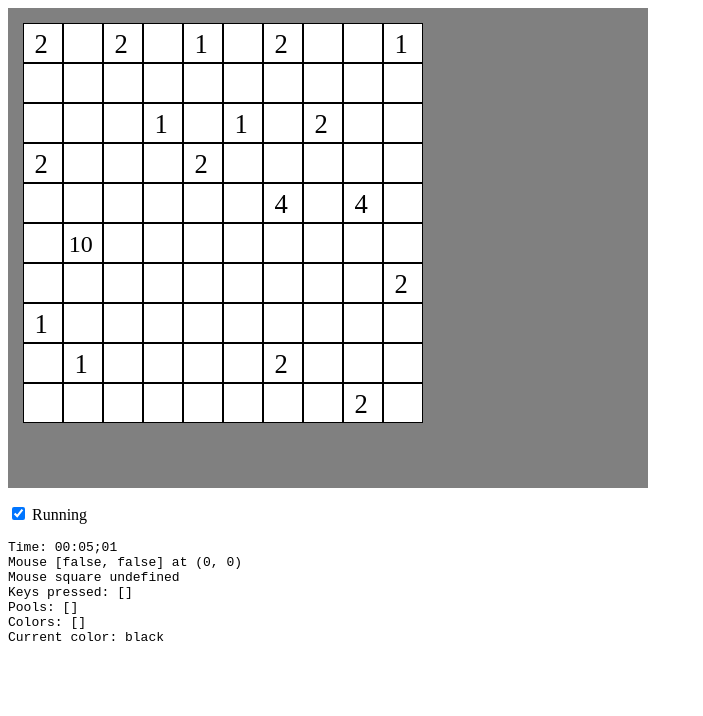
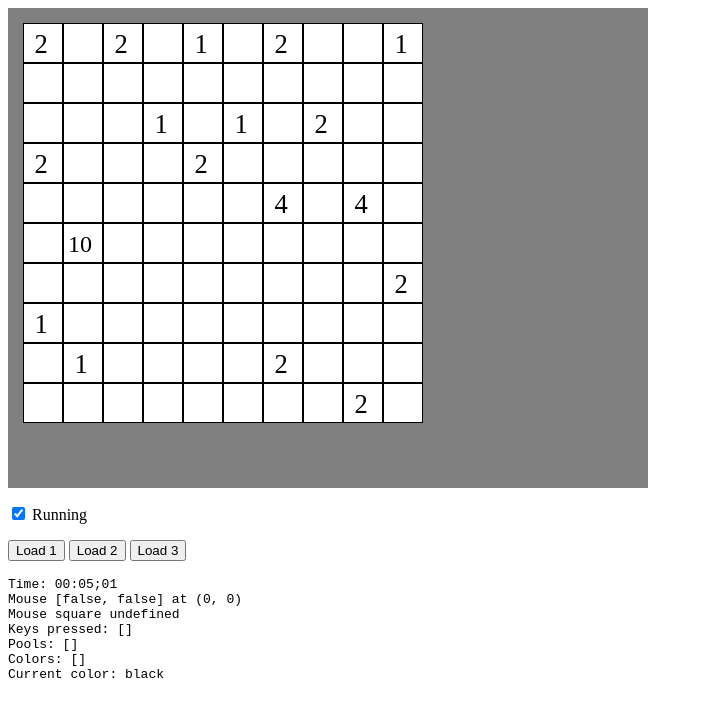
Before and after one commit to mtolly/hackmadison, a plain HTML site: page index.htm in a window 1280 px wide. Shown: the whole page, without its empty margins (0-703 px from the left). Drawn offline with nearby package versions, Linux system fonts and the light colour scheme.

Commit message:
load puzzles from page

```diff
--- a/game.js
+++ b/game.js
@@ -138,6 +138,8 @@
         grid.push(sqs);
       }
     }
+    pools = {};
+    colors = {};
     return null;
   };
 
@@ -263,7 +265,7 @@
           ctx.fillText(val, x + (square_width * 2 / 7), y + (square_height * 3 / 4));
         } else {
           ctx.font = "" + (square_height * 3 / 5) + "px Serif";
-          ctx.fillText(val, x + (square_width * 1 / 7), y + (square_height * 5 / 7));
+          ctx.fillText(val, x + (square_width * 1 / 8), y + (square_height * 5 / 7));
         }
     }
     return null;
@@ -393,4 +395,8 @@
     })();
   });
 
+  window.load_file = load_file;
+
+  window.load_puzzle = load_puzzle;
+
 }).call(this);
--- a/index.htm
+++ b/index.htm
@@ -15,6 +15,13 @@
 <input type="checkbox" id="running" checked="true" />
 <label for="running">Running</label>
 </p>
+
+<p>
+<input type="button" onclick="load_puzzle(load_file('puzzles/1.txt'));" value="Load 1">
+<input type="button" onclick="load_puzzle(load_file('puzzles/2.txt'));" value="Load 2">
+<input type="button" onclick="load_puzzle(load_file('puzzles/3.txt'));" value="Load 3">
+</p>
+
 </form>
 
 <p id="debug" style="font-family: monospace">
```
Also changed, not shown: puzzles/3.txt (added), 1 other file.
